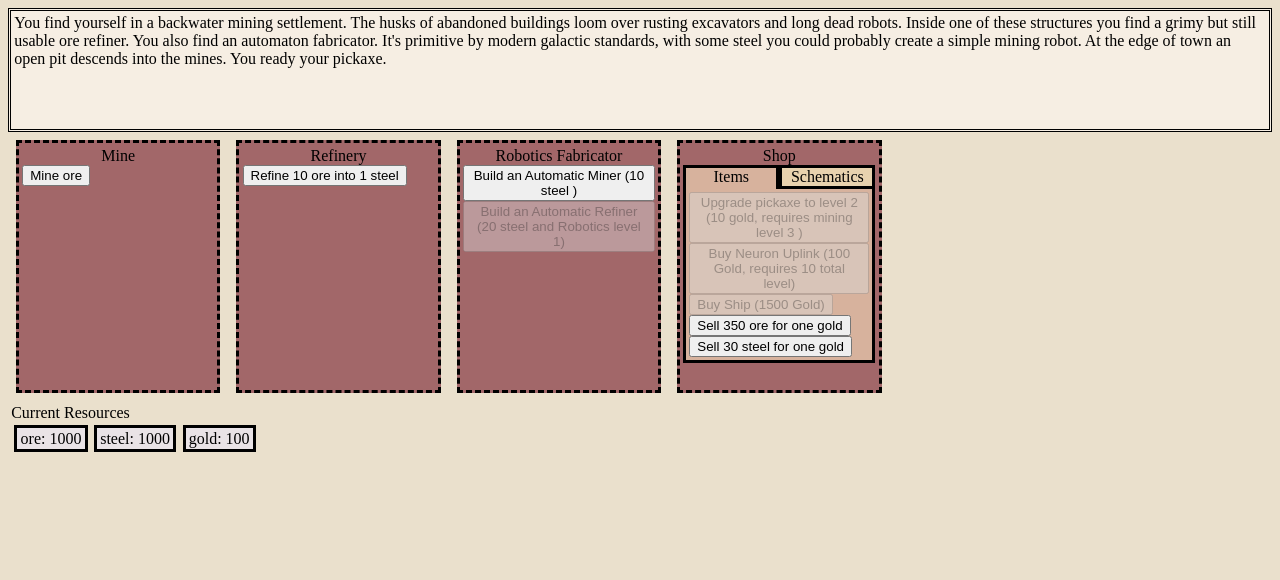
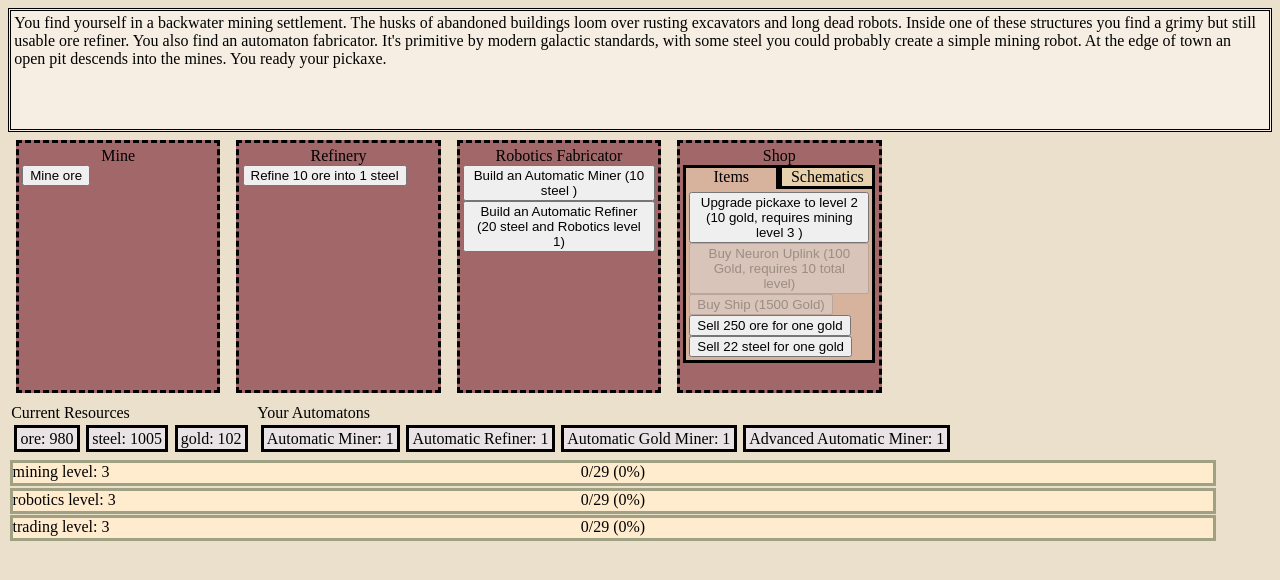
Before and after one commit to michaelwhittemore/vue-clicker-game, a Vue app: page / in a window 1280 px wide. Shown: the top 580 px of the page. Built offline with nearby package versions, Linux system fonts and the light colour scheme.

Commit message:
not a ton of progress today, continue with neuron upgrading

```diff
--- a/src/components/ShopComponents/UpgradeNeuronUplink.vue
+++ b/src/components/ShopComponents/UpgradeNeuronUplink.vue
@@ -1,9 +1,18 @@
 <script setup lang="ts">
+import { gameStateStorage } from '@/typescript/gameStateStorage';
 // HERE!
 // look to the example of upgrade pickaxe,
 // I guess we will also increment required level and gold cost
 // in this case, the total level will be used instead of the mining level
+
+// We will also need to then update the gameLoop to increase the XP earned
+const onClickHandler = () => {
+    console.warn('asdsadsad')
+}
 </script>
 <template>
-    this is the upgrade button
+    <button @click="onClickHandler">
+        Upgrade Neuron Uplink (TODO)
+    </button>
+
 </template>
--- a/src/typescript/gameStateStorage.ts
+++ b/src/typescript/gameStateStorage.ts
@@ -61,9 +61,9 @@ const gameStateStorageObject: StateStorageObject = {
         advancedAutoMiner: 0,
     },
     resources: {
-        ore: (isDevTesting ? 1000 : 0),
-        steel: (isDevTesting ? 1000 : 0),
-        gold: (isDevTesting ? 100 : 0),
+        ore: 0,
+        steel: 0,
+        gold: 0
     },
     skills: {
         mining: {
@@ -112,7 +112,67 @@ const gameStateStorageObject: StateStorageObject = {
     narrativeTriggersArray: ['gameStart'],
 }
 
-export const gameStateStorage = reactive(gameStateStorageObject)
+const TESTgameStateStorageObject: StateStorageObject = {
+    isDevTesting,
+    automatons: {
+        autoMiner: 1,
+        autoRefiner: 1,
+        autoGoldMiner: 1,
+        advancedAutoMiner: 1,
+    },
+    resources: {
+        ore: 1000,
+        steel: 1000,
+        gold: 100,
+    },
+    skills: {
+        mining: {
+            level: 3,
+            experience: 0,
+            targetExperience: 29,
+        },
+        robotics: {
+            level: 3,
+            experience: 0,
+            targetExperience: 29,
+        },
+        trading: {
+            level: 3,
+            experience: 0,
+            targetExperience: 29,
+        }
+    },
+    upgrades: {
+        pickaxe: {
+            level: 1,
+            price: 10,
+            resourceType: 'gold',
+            requiredLevel: {
+                skill: 'mining',
+                skillLevel: 3,
+            }
+        },
+        neuronUplink: {
+            level: 1,
+            price: 100,
+            resourceType: 'gold',
+        },
+    },
+    neuronUplink: {
+        isPurchased: false,
+        selectedSkill: null,
+        experienceIncrease: 0.5,
+    },
+    refineryState: {
+        refineryUpgrades: [],
+        oreInput: 10,
+        steelOutput: 1,
+    },
+    unlockedSchematics: [],
+    narrativeTriggersArray: ['gameStart'],
+}
+
+export const gameStateStorage = reactive(isDevTesting ? TESTgameStateStorageObject : gameStateStorageObject)
 
 // ---------- Exposing the state for easier debugging --------
 // eslint-disable-next-line @typescript-eslint/no-explicit-any
```
Also changed, not shown: src/components/ShopComponents/BuyNeuronUplink.vue (+1 -6 lines), 1 other file (tests, documents, lock files or other folders).
